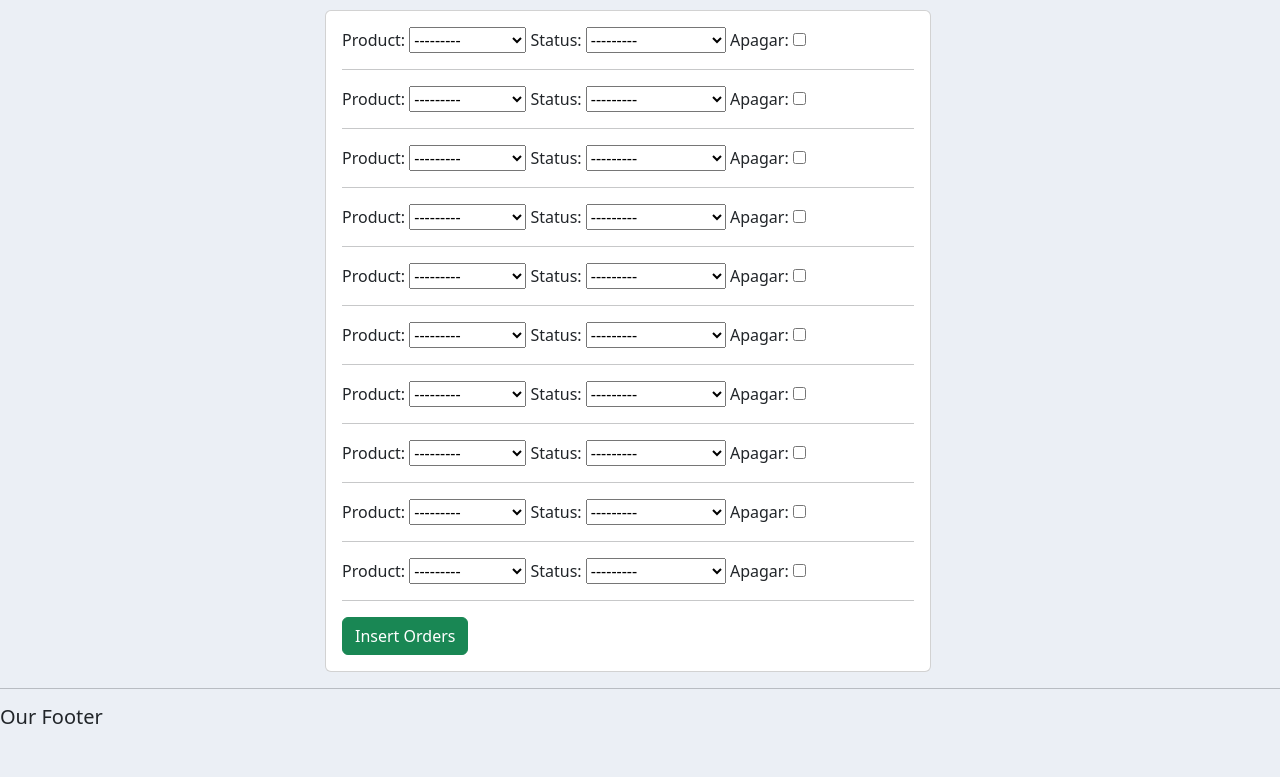
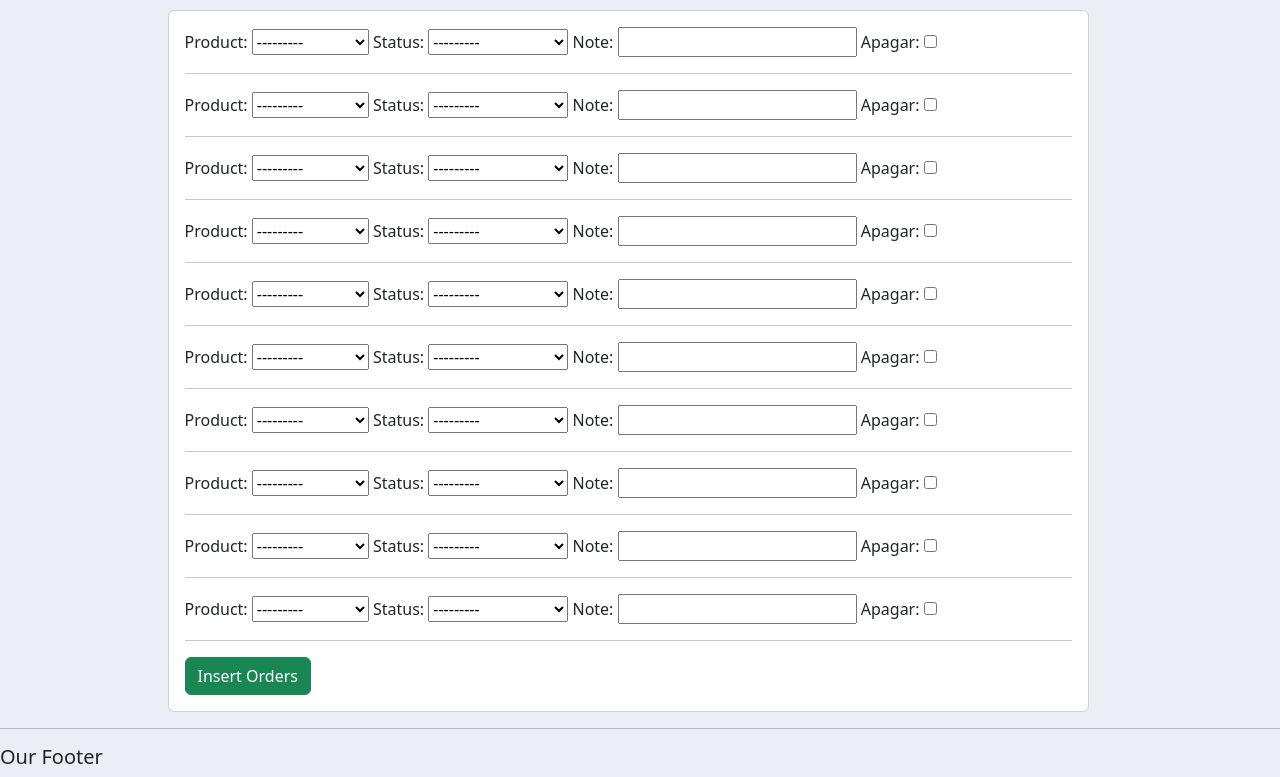
Before and after one commit to patresio/crmDjango, a Django app: page /create_order/1/ in a window 1280 px wide. Shown: the part 59-836 px from the top of the page. Before the commit the page ends 783 px from the top, so only its background shows below. Run offline with Django 4.2, Linux system fonts and the light colour scheme; tables that the repository leaves empty hold one stand-in row (values such as "Sample post"); some libraries are stand-ins or nearby versions.

Commit message:
mudanças em casa

```diff
--- a/accounts/templates/accounts/customer.html
+++ b/accounts/templates/accounts/customer.html
@@ -56,6 +56,7 @@
         <tr>
           <th>Product</th>
           <th>Note</th>
+          <td>Status</td>
           <th>Date Orderd</th>
           <th>Status</th>
           <th>Update</th>
@@ -65,7 +66,8 @@
         <tr>
           <td>{{order.product.name}}</td>
           <td>{{order.note}}</td>
-          <td>{{order.date_created}}</td>
+          <td>{{order.status}}</td>
+          <td>{{order.date_created|date:'d/m/Y'}}</td>
           <td>{{order.status}}</td>
           <td>
             <a
--- a/accounts/templates/accounts/dashboard.html
+++ b/accounts/templates/accounts/dashboard.html
@@ -44,7 +44,7 @@
       {% for order in orders %}
       <tr>
         <td>{{order.product}}</td>
-        <td>{{order.date_created}}</td>
+        <td>{{order.date_created|date:'d/m/Y'}}</td>
         <td>{{order.status}}</td>
         <td>
           <a
--- a/accounts/templates/accounts/order_form.html
+++ b/accounts/templates/accounts/order_form.html
@@ -1,7 +1,7 @@
 {% extends 'accounts/main.html' %} {% load static %} {% block content %}
 
 <div class="row d-flex justify-content-center">
-  <div class="col-md-6">
+  <div class="col-md-9">
     <div class="card card-body">
       <form action="" method="POST">
         {% csrf_token %} {% for form in formset %} {{formset.management_form}}
--- a/accounts/views.py
+++ b/accounts/views.py
@@ -58,7 +58,7 @@ def products(request):
 
 
 def createOrder(request, pk):
-    OrderFormSet = inlineformset_factory(Customer, Order, fields=('product', 'status'), extra=10)
+    OrderFormSet = inlineformset_factory(Customer, Order, fields=('product', 'status', 'note'), extra=10)
     customer = Customer.objects.get(id=pk)
     #form = OrderForm(initial={'customer': customer})
     formset = OrderFormSet(queryset=Order.objects.none(),instance=customer)
```
